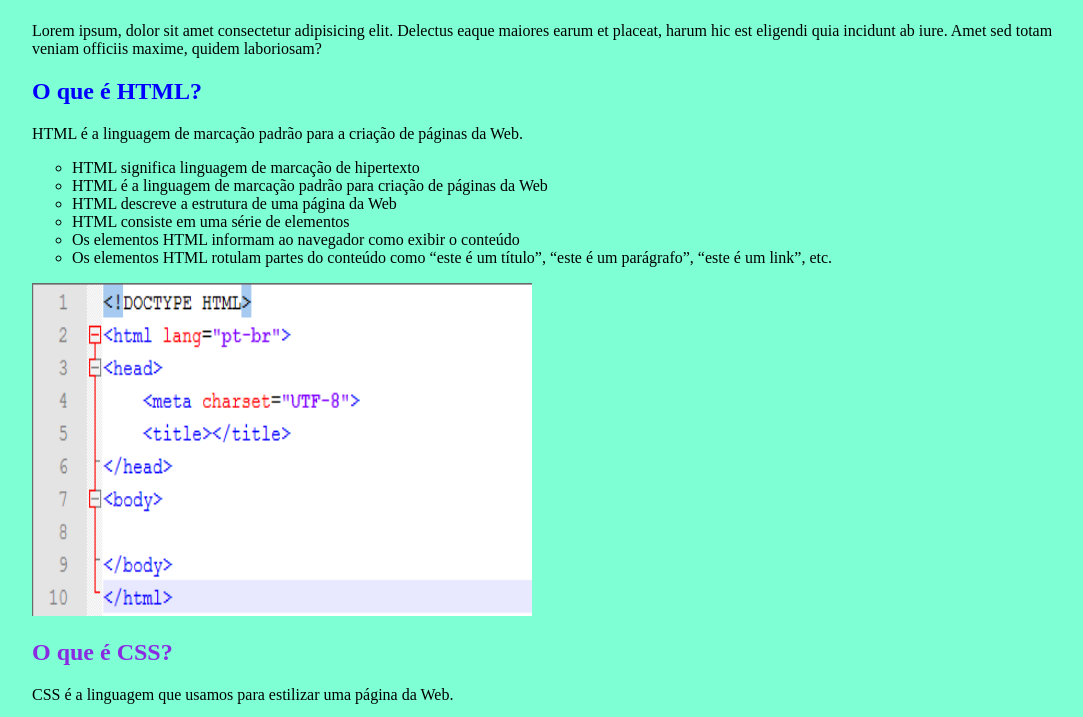
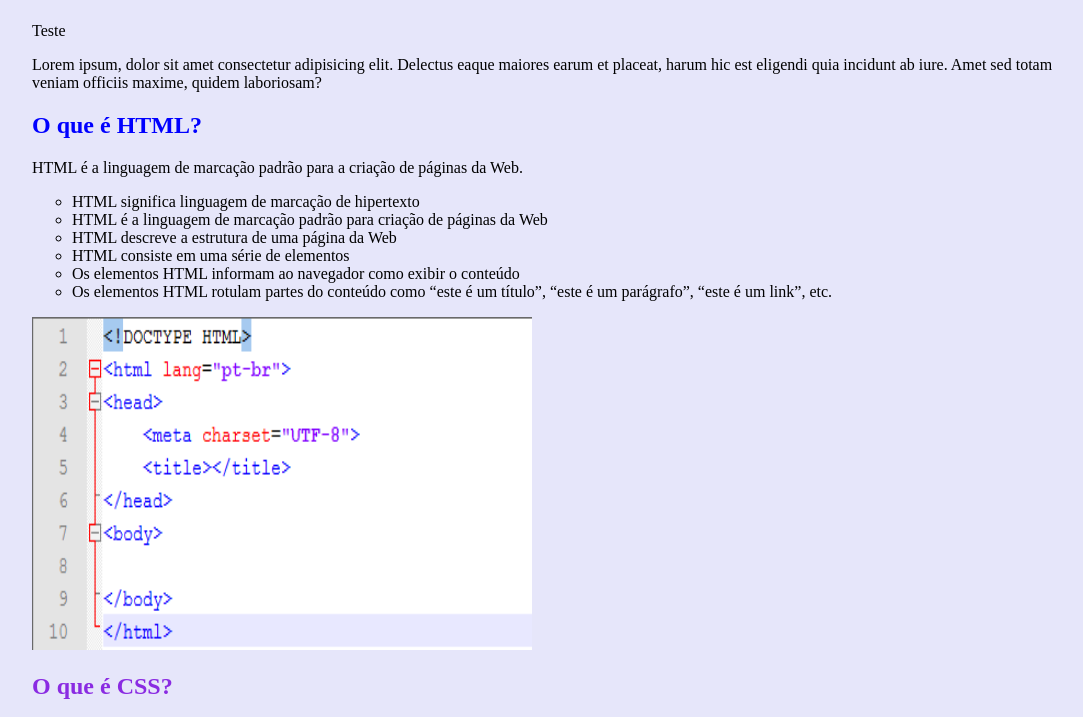
Before and after one commit to Ramon150908/MeuPrimeiroSite, a plain HTML site: page index.html in a window 1280 px wide. Shown: the part 115-832 px from the top of the page, without its empty margins (96-1179 px from the left). Drawn offline with Linux system fonts and the light colour scheme.

Commit message:
Incluido linha teste

```diff
--- a/index.html
+++ b/index.html
@@ -6,7 +6,7 @@
     <meta name="viewport" content="width=device-width, initial-scale=1.0">
     <title>Meu Primeiro Site</title>
     <style>
-            body{background-color: aquamarine;}
+            body{background-color: lavender;}
             h2{color: blueviolet;}li{color: ;}
             ul{list-style-type: circle}
             table {border-collapse: collapse;}
@@ -19,6 +19,7 @@
 
 <body>
     <h1 style="color: red;font-size: 55px;">Desenvolvimento Web</h1>
+    <p>Teste</p>
     <p>
         Lorem ipsum, dolor sit amet consectetur adipisicing elit. Delectus eaque maiores earum et placeat, harum hic est
         eligendi quia incidunt ab iure. Amet sed totam veniam officiis maxime, quidem laboriosam?
```
